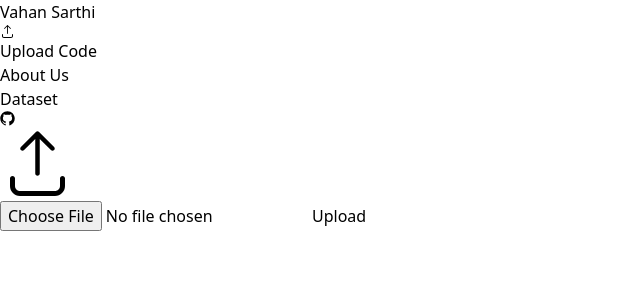
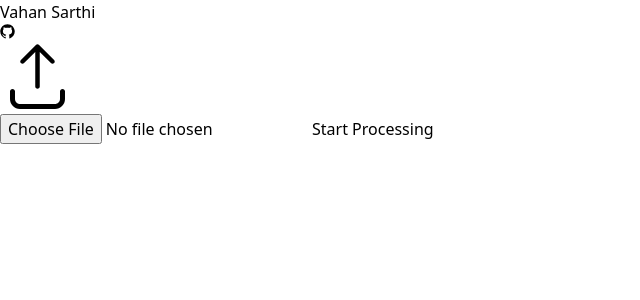
Before and after one commit to GoldGroove06/ct-hackathon-2025, a React app in the folder frontend/: page / in a window 1280 px wide. Shown: the top 300 px of the page, without its empty margins (0-640 px from the left). Built offline with nearby package versions, Linux system fonts and the light colour scheme; the HTML template or start-up script is replaced by a standard one.

Commit message:
frontend done

```diff
--- a/frontend/src/App.jsx
+++ b/frontend/src/App.jsx
@@ -49,19 +49,20 @@
         {loading ? "loading" : (<>
           <UploadLogo />
           <input type="file" accept="video/*" onChange={(e) => setFile(e.target.files?.[0] || null)} />
-          <button onClick={handleUpload} className="bg-teal-500 hover:bg-teal-600 text-white font-bold py-2 px-4 rounded">Upload</button>
+          <button onClick={handleUpload} className="bg-teal-500 hover:bg-teal-600 text-white font-bold py-2 px-4 rounded mt-4">Start Processing</button>
 
         </>)}
       </div>
+      {file && (
+
+          <div>
+            <video width="420" height="240" controls preload="metadata">
+              <source src={URL.createObjectURL(file)} type="video/mp4" />
+            </video>
+          </div>
+      )}
       {output && (
-        <div className="my-8 p-4 bg-gray-200 rounded-3xl">
-
-          <video width="420" height="240" controls preload="metadata" className="rounded-2xl">
-            <source src={output} type="video/mp4" />
-          </video>
-
-
-        </div>
+        <a href={output} download="output.mp4" className="bg-teal-500 hover:bg-teal-600 text-white font-bold py-2 px-4 rounded mt-8">Download</a>
       )}
     </div>
   )
--- a/frontend/src/components/Navbar.jsx
+++ b/frontend/src/components/Navbar.jsx
@@ -3,11 +3,14 @@
 const HamburgerMenu = () => (
     <svg width="15" height="15" viewBox="0 0 15 15" fill="none" xmlns="http://www.w3.org/2000/svg"><path d="M1.5 3C1.22386 3 1 3.22386 1 3.5C1 3.77614 1.22386 4 1.5 4H13.5C13.7761 4 14 3.77614 14 3.5C14 3.22386 13.7761 3 13.5 3H1.5ZM1 7.5C1 7.22386 1.22386 7 1.5 7H13.5C13.7761 7 14 7.22386 14 7.5C14 7.77614 13.7761 8 13.5 8H1.5C1.22386 8 1 7.77614 1 7.5ZM1 11.5C1 11.2239 1.22386 11 1.5 11H13.5C13.7761 11 14 11.2239 14 11.5C14 11.7761 13.7761 12 13.5 12H1.5C1.22386 12 1 11.7761 1 11.5Z" fill="currentColor" fill-rule="evenodd" clip-rule="evenodd"></path></svg>
 )
+const GithubLogo = () => (<svg width="15" height="15" viewBox="0 0 15 15" fill="none" xmlns="http://www.w3.org/2000/svg"><path d="M7.49933 0.25C3.49635 0.25 0.25 3.49593 0.25 7.50024C0.25 10.703 2.32715 13.4206 5.2081 14.3797C5.57084 14.446 5.70302 14.2222 5.70302 14.0299C5.70302 13.8576 5.69679 13.4019 5.69323 12.797C3.67661 13.235 3.25112 11.825 3.25112 11.825C2.92132 10.9874 2.44599 10.7644 2.44599 10.7644C1.78773 10.3149 2.49584 10.3238 2.49584 10.3238C3.22353 10.375 3.60629 11.0711 3.60629 11.0711C4.25298 12.1788 5.30335 11.8588 5.71638 11.6732C5.78225 11.205 5.96962 10.8854 6.17658 10.7043C4.56675 10.5209 2.87415 9.89918 2.87415 7.12104C2.87415 6.32925 3.15677 5.68257 3.62053 5.17563C3.54576 4.99226 3.29697 4.25521 3.69174 3.25691C3.69174 3.25691 4.30015 3.06196 5.68522 3.99973C6.26337 3.83906 6.8838 3.75895 7.50022 3.75583C8.1162 3.75895 8.73619 3.83906 9.31523 3.99973C10.6994 3.06196 11.3069 3.25691 11.3069 3.25691C11.7026 4.25521 11.4538 4.99226 11.3795 5.17563C11.8441 5.68257 12.1245 6.32925 12.1245 7.12104C12.1245 9.9063 10.4292 10.5192 8.81452 10.6985C9.07444 10.9224 9.30633 11.3648 9.30633 12.0413C9.30633 13.0102 9.29742 13.7922 9.29742 14.0299C9.29742 14.2239 9.42828 14.4496 9.79591 14.3788C12.6746 13.4179 14.75 10.7025 14.75 7.50024C14.75 3.49593 11.5036 0.25 7.49933 0.25Z" fill="currentColor" fill-rule="evenodd" clip-rule="evenodd"></path></svg>)
+
 
 function Navbar(props) {
     return (
-        <nav className='flex flex-row items-center gap-2 text-2xl bg-gray-100'>
-          Vahan Sarthi
+        <nav className='flex flex-row items-center gap-2 text-2xl bg-gray-100 justify-between p-2'>
+          <div>Vahan Sarthi</div>
+          <div ><a href='https://github.com/GoldGroove06/ct-hackathon-2025/'><GithubLogo/></a></div>
         </nav>
     );
 }
--- a/frontend/src/components/Sidebar.jsx
+++ b/frontend/src/components/Sidebar.jsx
@@ -1,6 +1,5 @@
 import React from 'react';
 
-const GithubLogo = () => (<svg width="15" height="15" viewBox="0 0 15 15" fill="none" xmlns="http://www.w3.org/2000/svg"><path d="M7.49933 0.25C3.49635 0.25 0.25 3.49593 0.25 7.50024C0.25 10.703 2.32715 13.4206 5.2081 14.3797C5.57084 14.446 5.70302 14.2222 5.70302 14.0299C5.70302 13.8576 5.69679 13.4019 5.69323 12.797C3.67661 13.235 3.25112 11.825 3.25112 11.825C2.92132 10.9874 2.44599 10.7644 2.44599 10.7644C1.78773 10.3149 2.49584 10.3238 2.49584 10.3238C3.22353 10.375 3.60629 11.0711 3.60629 11.0711C4.25298 12.1788 5.30335 11.8588 5.71638 11.6732C5.78225 11.205 5.96962 10.8854 6.17658 10.7043C4.56675 10.5209 2.87415 9.89918 2.87415 7.12104C2.87415 6.32925 3.15677 5.68257 3.62053 5.17563C3.54576 4.99226 3.29697 4.25521 3.69174 3.25691C3.69174 3.25691 4.30015 3.06196 5.68522 3.99973C6.26337 3.83906 6.8838 3.75895 7.50022 3.75583C8.1162 3.75895 8.73619 3.83906 9.31523 3.99973C10.6994 3.06196 11.3069 3.25691 11.3069 3.25691C11.7026 4.25521 11.4538 4.99226 11.3795 5.17563C11.8441 5.68257 12.1245 6.32925 12.1245 7.12104C12.1245 9.9063 10.4292 10.5192 8.81452 10.6985C9.07444 10.9224 9.30633 11.3648 9.30633 12.0413C9.30633 13.0102 9.29742 13.7922 9.29742 14.0299C9.29742 14.2239 9.42828 14.4496 9.79591 14.3788C12.6746 13.4179 14.75 10.7025 14.75 7.50024C14.75 3.49593 11.5036 0.25 7.49933 0.25Z" fill="currentColor" fill-rule="evenodd" clip-rule="evenodd"></path></svg>)
 const UploadLogo = () => (<svg width="15" height="15" viewBox="0 0 15 15" fill="none" xmlns="http://www.w3.org/2000/svg"><path d="M7.81825 1.18188C7.64251 1.00615 7.35759 1.00615 7.18185 1.18188L4.18185 4.18188C4.00611 4.35762 4.00611 4.64254 4.18185 4.81828C4.35759 4.99401 4.64251 4.99401 4.81825 4.81828L7.05005 2.58648V9.49996C7.05005 9.74849 7.25152 9.94996 7.50005 9.94996C7.74858 9.94996 7.95005 9.74849 7.95005 9.49996V2.58648L10.1819 4.81828C10.3576 4.99401 10.6425 4.99401 10.8182 4.81828C10.994 4.64254 10.994 4.35762 10.8182 4.18188L7.81825 1.18188ZM2.5 9.99997C2.77614 9.99997 3 10.2238 3 10.5V12C3 12.5538 3.44565 13 3.99635 13H11.0012C11.5529 13 12 12.5528 12 12V10.5C12 10.2238 12.2239 9.99997 12.5 9.99997C12.7761 9.99997 13 10.2238 13 10.5V12C13 13.104 12.1062 14 11.0012 14H3.99635C2.89019 14 2 13.103 2 12V10.5C2 10.2238 2.22386 9.99997 2.5 9.99997Z" fill="currentColor" fill-rule="evenodd" clip-rule="evenodd"></path></svg>)
 
 function Sidebar(props) {
--- a/frontend/src/main.jsx
+++ b/frontend/src/main.jsx
@@ -10,7 +10,6 @@
   <StrictMode>
     <Navbar/>
     <div className='flex flex-row  w-full'>
-      <Sidebar/>
       <div className='w-full'>
 <App />
       </div>
```
Also changed, not shown: 1 other file (tests, documents, lock files or other folders).
